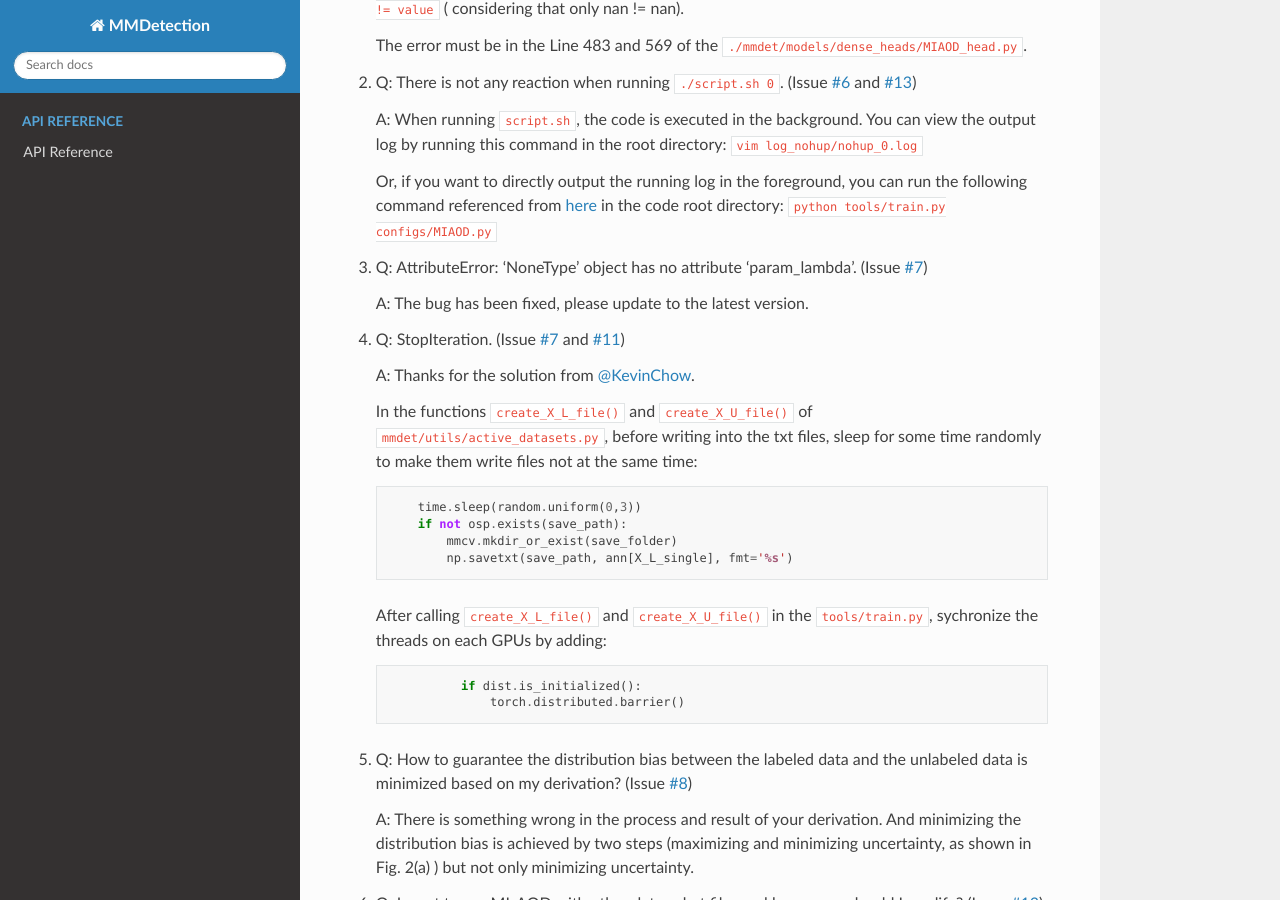
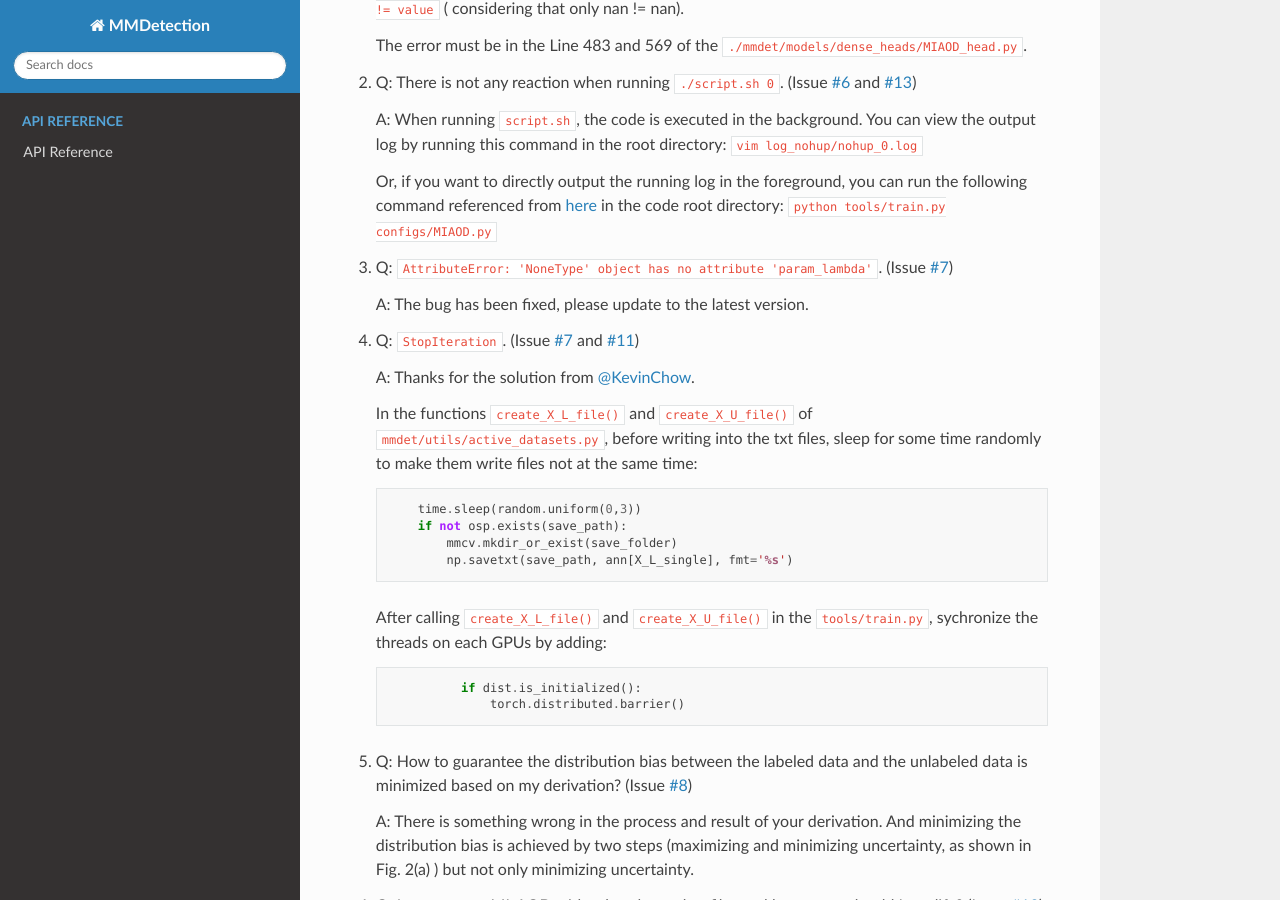
Before and after one commit to yuantn/MI-AOD, a Sphinx documentation site: the page built from docs/FAQ.md, in a window 1280 px wide and 900 px high, scrolled down 1120 px. Built offline with Sphinx 7.4.7 and the Read the Docs theme 2.0.0, drawn with Linux system fonts in a browser that asks for light colours; pages that are not in the unit, such as notebooks, are missing from menus.

Commit message:
Update FAQ.md

```diff
--- a/docs/FAQ.md
+++ b/docs/FAQ.md
@@ -56,11 +56,11 @@ The open issues are not included here for now, just in case someone will ask fur
     you can run the following command referenced from [here](https://github.com/open-mmlab/mmdetection/blob/v2.3.0/docs/getting_started.md#train-with-a-single-gpu)
     in the code root directory: `python tools/train.py configs/MIAOD.py`
 
-3.  Q: AttributeError: 'NoneType' object has no attribute 'param_lambda'. (Issue [#7](../../../issues/7))
+3.  Q: `AttributeError: 'NoneType' object has no attribute 'param_lambda'`. (Issue [#7](../../../issues/7))
 
     A: The bug has been fixed, please update to the latest version.
 
-4.  Q: StopIteration. (Issue [#7](../../../issues/7#issuecomment-823068004) and [#11](../../../issues/11))
+4.  Q: `StopIteration`. (Issue [#7](../../../issues/7#issuecomment-823068004) and [#11](../../../issues/11))
 
     A: Thanks for the solution from [@KevinChow](https://github.com/kevinchow1993).
 
```
